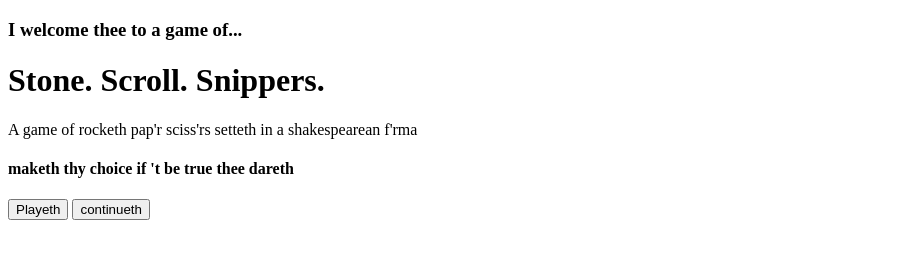
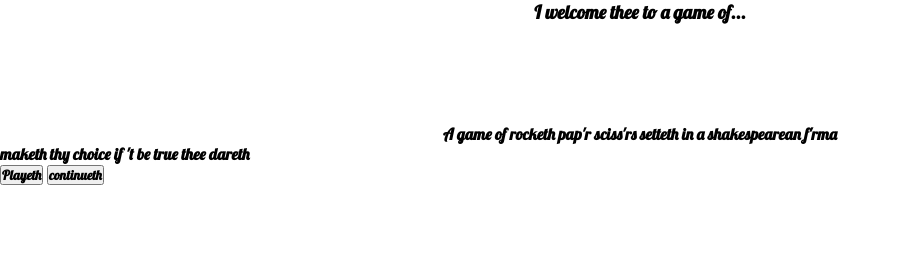
Before and after one commit to biddenboi/StoneScrollSnippers, a plain HTML site: page index.html in a window 1280 px wide. Shown: the whole page, without its empty margins (0-901 px from the left). Drawn offline with Linux system fonts and the light colour scheme.

Commit message:
more html changes, and basic css input

```diff
--- a/index.html
+++ b/index.html
@@ -4,6 +4,10 @@
     <meta charset="UTF-8">
     <meta name="viewport" content="width=device-width, initial-scale=1.0">
     <title>Stone ~ Scroll ~ Snippers</title>
+    <link rel="stylesheet" href="./styles.css">
+    <link rel="preconnect" href="https://fonts.googleapis.com">
+<link rel="preconnect" href="https://fonts.gstatic.com" crossorigin>
+<link href="https://fonts.googleapis.com/css2?family=Lobster&display=swap" rel="stylesheet">
 </head>
 <body>
     <div class="banner">
--- a/styles.css
+++ b/styles.css
@@ -1,3 +1,20 @@
+* {
+    font-family: 'Lobster', cursive;
+    font-weight:bolder;
+    margin:0px;
+    padding:0px;
+}
+
+
+h1 {
+    font-size: 80px;
+    color:white;
+    mix-blend-mode: difference; /* Apply the blend mode */
+}
+
 .banner {
-
+    display:flex;
+    flex-direction: column;
+    align-items:center;
+    justify-content:center;
 }
```
Also changed, not shown: public/bannerBKG.avif (added), public/bodyBackground.jpeg (added), public/goldBanner.jpeg (added).
